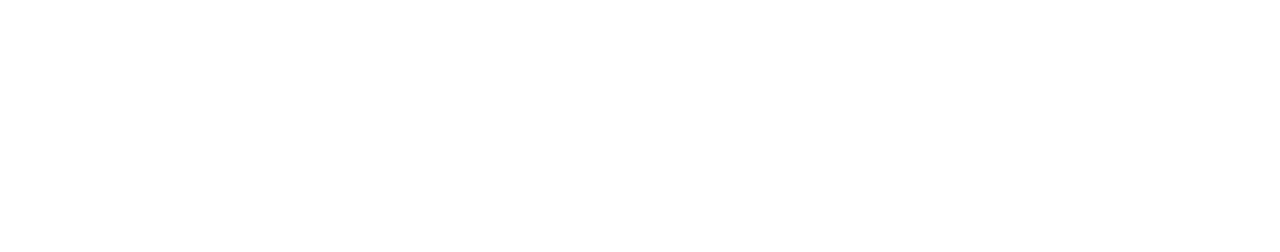
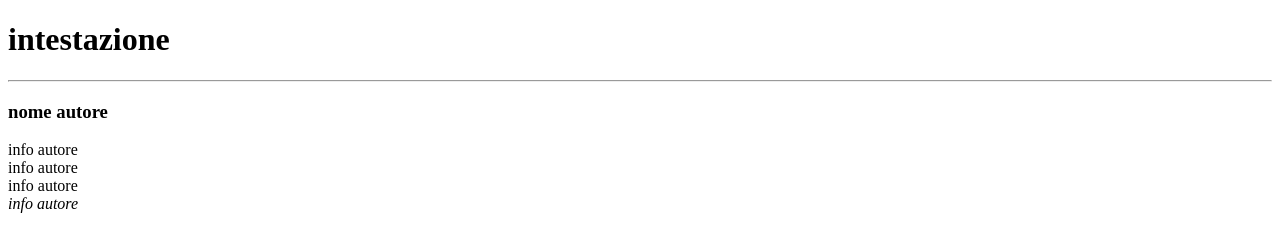
Before and after one commit to BeainaT/paper-scientifico, a plain HTML site: page index.html in a window 1280 px wide. Drawn offline with Linux system fonts and the light colour scheme.

Commit message:
aggiunto header

```diff
--- a/index.html
+++ b/index.html
@@ -9,6 +9,18 @@
     <body>
         <!-- intestazione pagina -->
         <header>
+            <h1>intestazione</h1>
+            <hr>
+            <div>
+            <!-- info autore -->
+                <h3>nome autore</h3>
+                <div>
+                    info autore <br>
+                    info autore <br>
+                    info autore <br>
+                    <em>info autore</em>
+                </div>
+            </div>
 
         </header>
         <!-- corpo pagina -->
```
